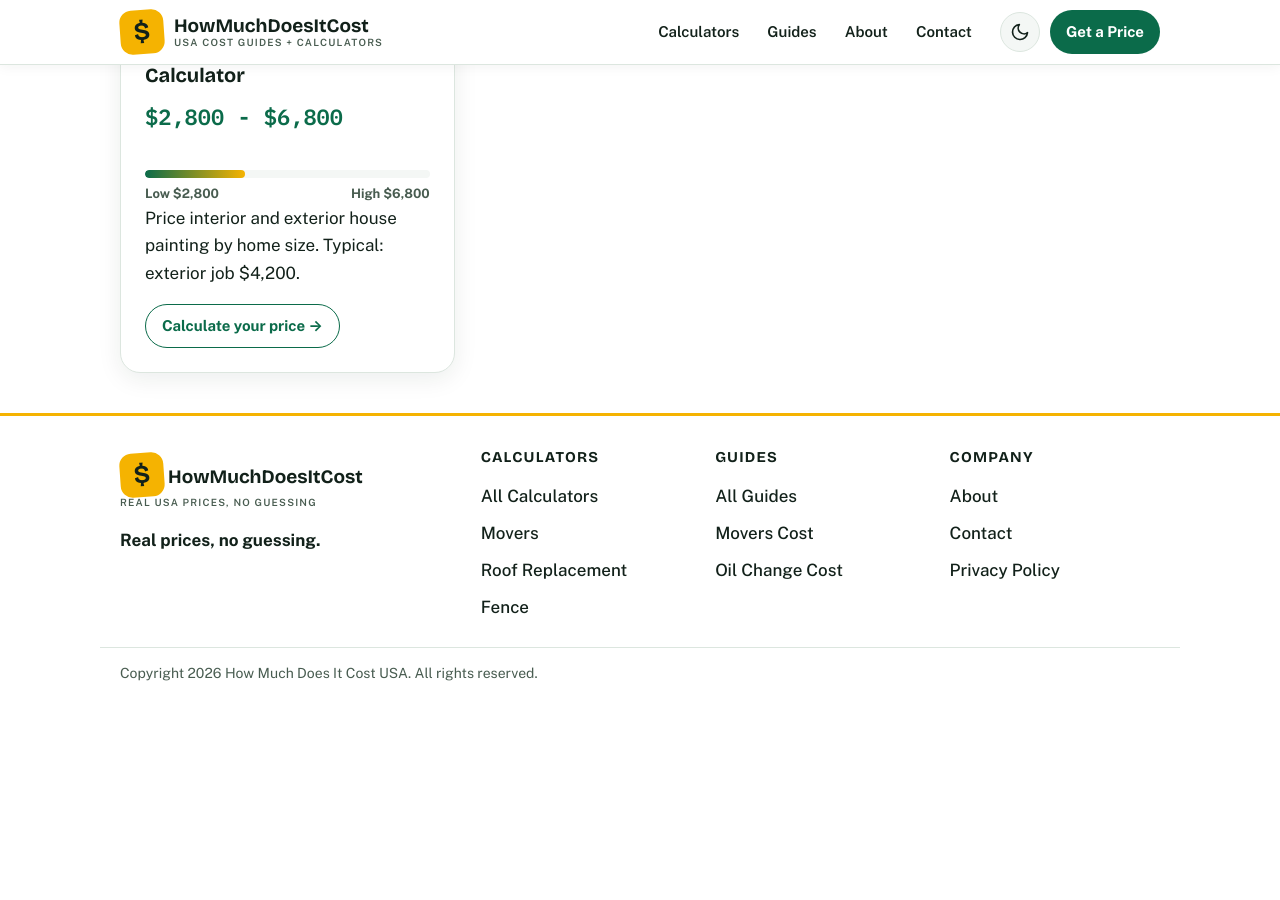
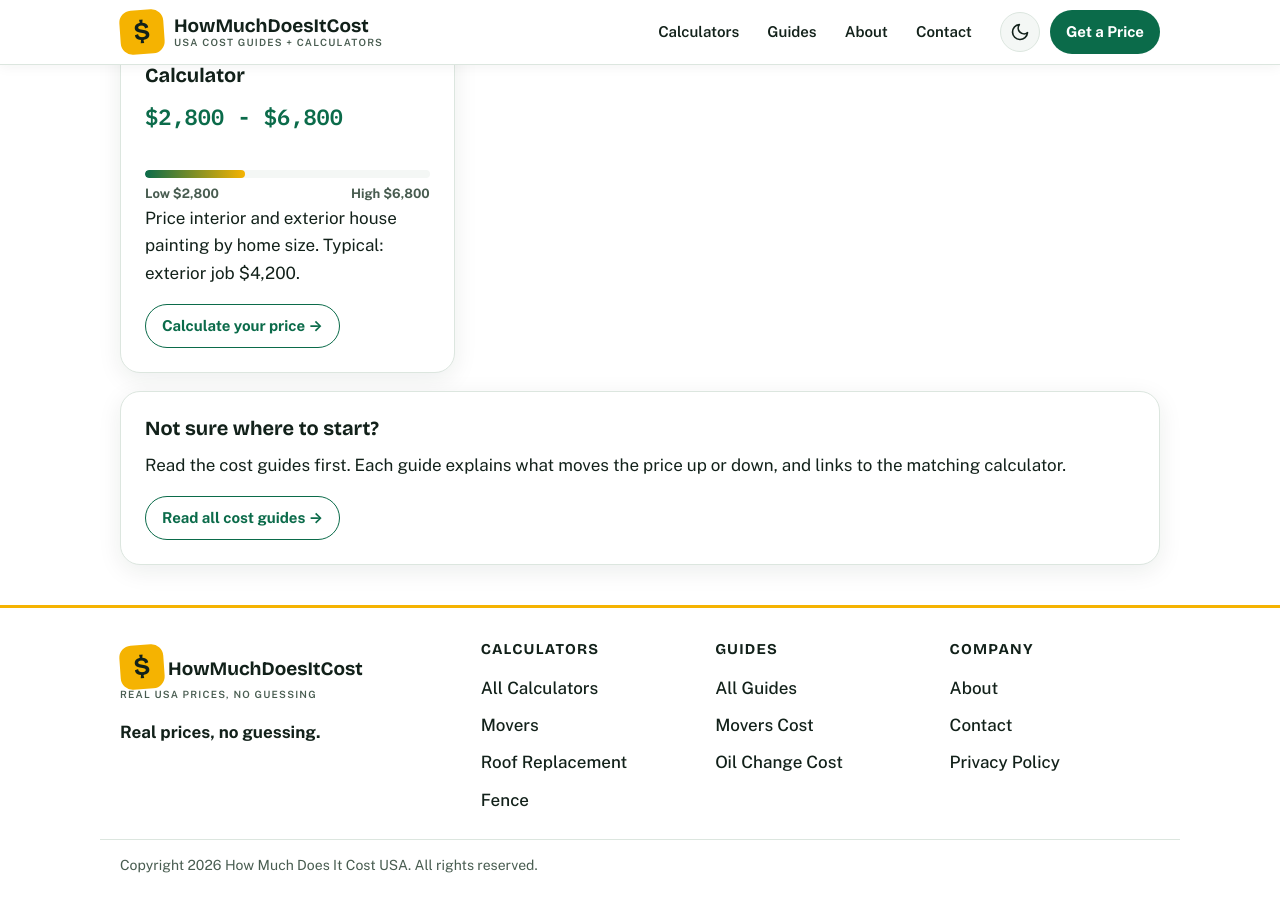
Before and after one commit to zaidmeo09-dhangal/howmuchdoesitcostusa, a Jekyll site: the page built from tools.md, in a window 1280 px wide and 900 px high, scrolled down 1156 px. Built offline with Jekyll 4.4.1, drawn with Linux system fonts in a browser that asks for light colours; before the commit the page ends 1864 px from its top, so only the background shows below that.

Commit message:
Initial deploy: add tools.md

```diff
--- a/tools.md
+++ b/tools.md
@@ -18,5 +18,6 @@ breadcrumb: Tools
     <div class="card"><div class="card-top"><span class="card-icon" aria-hidden="true">❄️</span><span class="card-cat">Home</span></div><h3><a href="{{ '/central-ac-installation-cost-calculator/' | relative_url }}">Central AC Installation Cost Calculator</a></h3><p class="price">$5,200 - $9,500</p><div class="price-bar" aria-hidden="true"><span style="width:37%"></span></div><div class="price-row"><span>Low $5,200</span><span>High $9,500</span></div><p>Price a new central air system by home size. Typical: 2.5 ton system $6,800.</p><a class="card-cta" href="{{ '/central-ac-installation-cost-calculator/' | relative_url }}">Calculate your price &rarr;</a></div>
     <div class="card"><div class="card-top"><span class="card-icon" aria-hidden="true">🚗</span><span class="card-cat">Car</span></div><h3><a href="{{ '/car-wrap-cost-calculator/' | relative_url }}">Car Wrap Cost Calculator</a></h3><p class="price">$2,500 - $5,500</p><div class="price-bar" aria-hidden="true"><span style="width:33%"></span></div><div class="price-row"><span>Low $2,500</span><span>High $5,500</span></div><p>Price a full or partial car wrap by vehicle size. Typical: sedan full wrap $3,500.</p><a class="card-cta" href="{{ '/car-wrap-cost-calculator/' | relative_url }}">Calculate your price &rarr;</a></div>
     <div class="card"><div class="card-top"><span class="card-icon" aria-hidden="true">🎨</span><span class="card-cat">Home</span></div><h3><a href="{{ '/house-painting-cost-calculator/' | relative_url }}">House Painting Cost Calculator</a></h3><p class="price">$2,800 - $6,800</p><div class="price-bar" aria-hidden="true"><span style="width:35%"></span></div><div class="price-row"><span>Low $2,800</span><span>High $6,800</span></div><p>Price interior and exterior house painting by home size. Typical: exterior job $4,200.</p><a class="card-cta" href="{{ '/house-painting-cost-calculator/' | relative_url }}">Calculate your price &rarr;</a></div>
+    <div class="card card-wide"><h3>Not sure where to start?</h3><p>Read the cost guides first. Each guide explains what moves the price up or down, and links to the matching calculator.</p><a class="card-cta" href="{{ '/blog/' | relative_url }}">Read all cost guides &rarr;</a></div>
   </div>
 </section>
```
